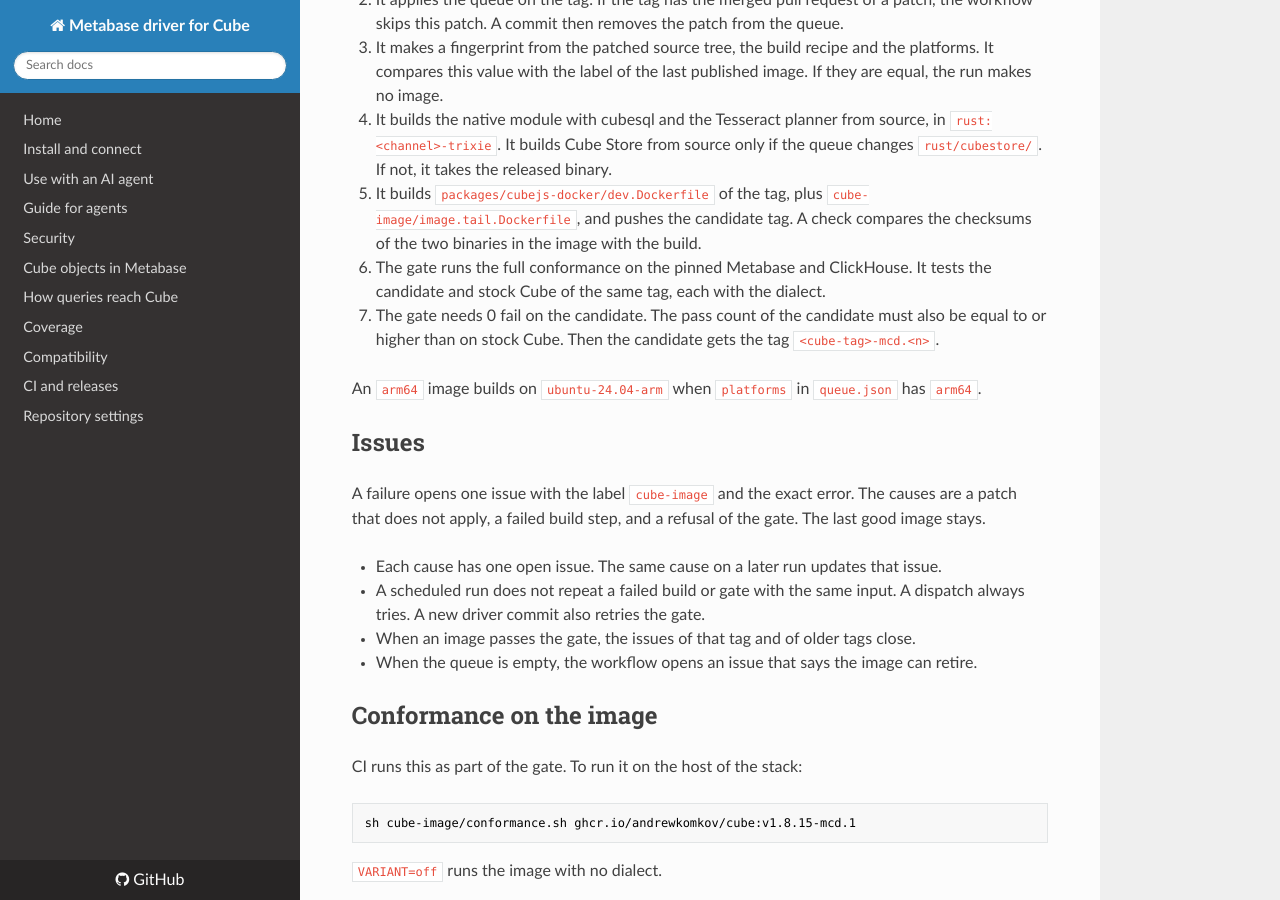
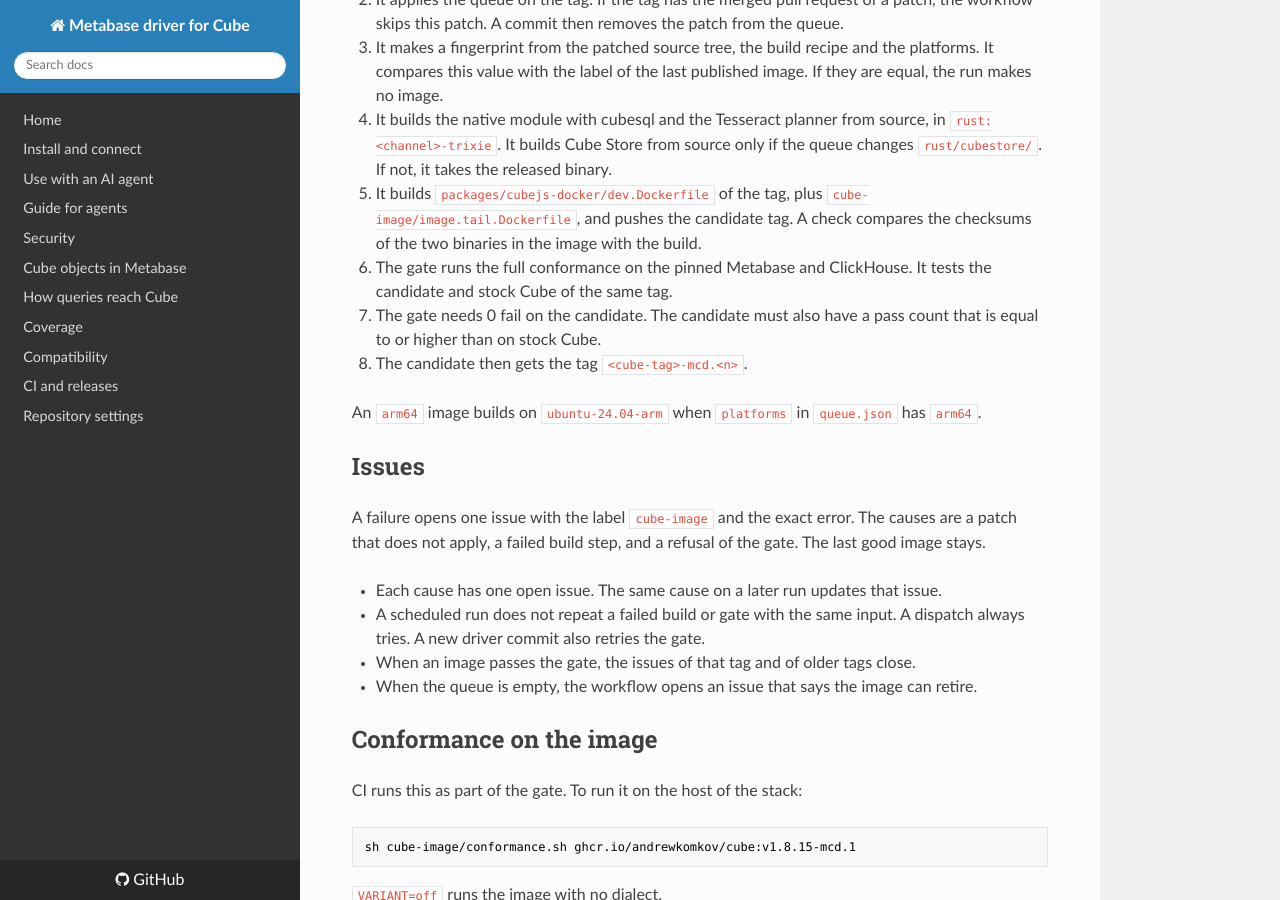
Before and after one commit to andrewkomkov/metabase-cube-driver, an MkDocs documentation site: the page built from docs/cube-image.md, in a window 1280 px wide and 900 px high, scrolled down 1806 px. Built offline with MkDocs 1.6.1, drawn with Linux system fonts in a browser that asks for light colours; nearby versions of some CDN libraries.

Commit message:
docs(cube-image): split the steps of the gate

```diff
--- a/docs/cube-image.md
+++ b/docs/cube-image.md
@@ -57,8 +57,9 @@
 3. It makes a fingerprint from the patched source tree, the build recipe and the platforms. It compares this value with the label of the last published image. If they are equal, the run makes no image.
 4. It builds the native module with cubesql and the Tesseract planner from source, in `rust:<channel>-trixie`. It builds Cube Store from source only if the queue changes `rust/cubestore/`. If not, it takes the released binary.
 5. It builds `packages/cubejs-docker/dev.Dockerfile` of the tag, plus `cube-image/image.tail.Dockerfile`, and pushes the candidate tag. A check compares the checksums of the two binaries in the image with the build.
-6. The gate runs the full conformance on the pinned Metabase and ClickHouse. It tests the candidate and stock Cube of the same tag, each with the dialect.
-7. The gate needs 0 fail on the candidate. The pass count of the candidate must also be equal to or higher than on stock Cube. Then the candidate gets the tag `<cube-tag>-mcd.<n>`.
+6. The gate runs the full conformance on the pinned Metabase and ClickHouse. It tests the candidate and stock Cube of the same tag.
+7. The gate needs 0 fail on the candidate. The candidate must also have a pass count that is equal to or higher than on stock Cube.
+8. The candidate then gets the tag `<cube-tag>-mcd.<n>`.
 
 An `arm64` image builds on `ubuntu-24.04-arm` when `platforms` in `queue.json` has `arm64`.
 
```
